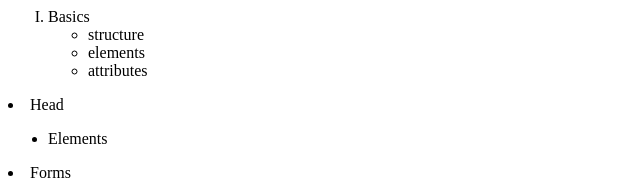
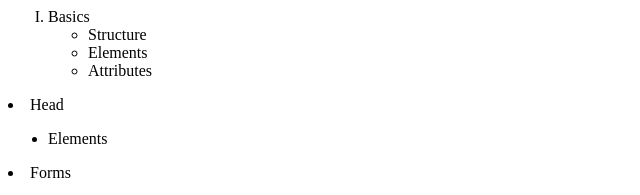
Before and after one commit to KevinRamos19/Ramos-Mark-Kevin-CS3103_WST-Activities-, a plain HTML site: page Exercise Sets/Exercise 1 .html in a window 1280 px wide. Shown: the top 195 px of the page, 0-640 px from the left. Drawn offline with Linux system fonts and the light colour scheme.

Commit message:
Update and rename Exercise.html to Exercise 1 .html

```diff
--- a/Exercise Sets/Exercise.html
+++ b/Exercise Sets/Exercise 1 .html
@@ -8,9 +8,9 @@
        <li>Basics </li>
        <ol type= "A"></ol>
        <ul>
-                 <li>structure</li>
-                 <li>elements</li>
-                 <li>attributes</li>
+                 <li>Structure</li>
+                 <li>Elements</li>
+                 <li>Attributes</li>
        </ol>
        </ul>
        <li>Head</li>
```
